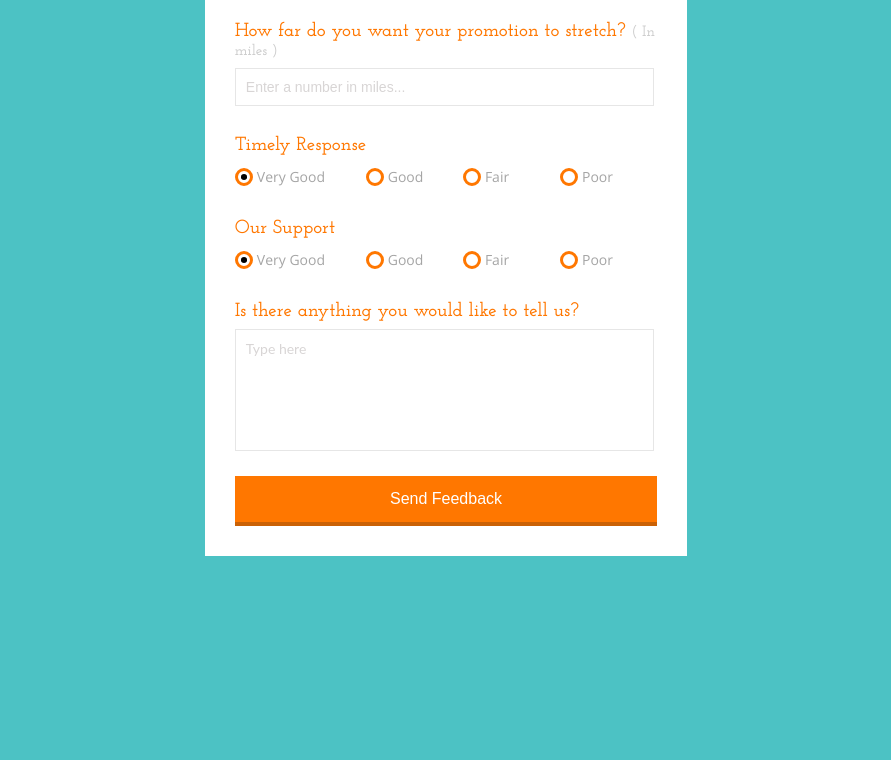
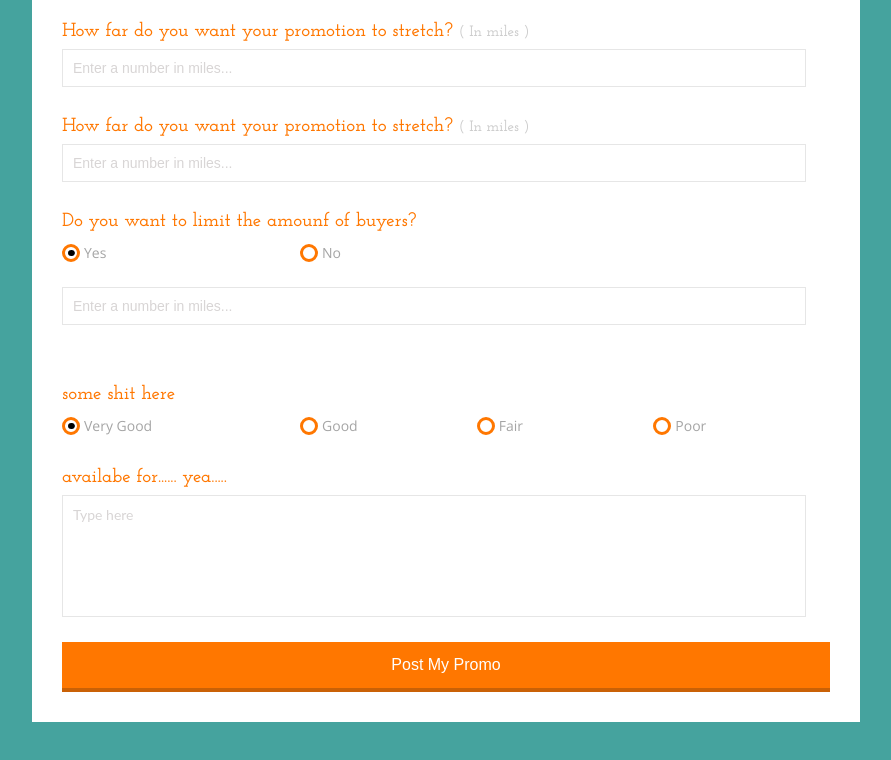
Before and after one commit to amose001/eMERGE_2016, a plain HTML site: page Snag/post1.html in a window 1280 px wide. Shown: the part 512-1272 px from the top of the page, without its empty margins (194-1085 px from the left). Before the commit the page ends 1163 px from the top, so only its background shows below. Drawn offline with nearby package versions, Linux system fonts and the light colour scheme; a web font is replaced by a local one.

Commit message:
this is for my lover leo. just in case he fucks up

```diff
--- a/Snag/css/stylepost1.css
+++ b/Snag/css/stylepost1.css
@@ -509,3 +509,11 @@ span.starRating {
 		padding: 12px 0 8px;
 	}
 }
+
+.main{
+	width: 60%;
+	}
+
+	body {
+		background-color: #45A39E ;
+		}
--- a/Snag/post1.html
+++ b/Snag/post1.html
@@ -29,20 +29,32 @@
         <h5>How far do you want your promotion to stretch?  <span>( In miles ) </span> </h5>
 				<input type="text" value="Enter a number in miles... " onfocus="this.value = '';" onblur="if (this.value == '') {this.value = 'Enter a number in miles';}" required="">
 
+        <h5>How far do you want your promotion to stretch?  <span>( In miles ) </span> </h5>
+				<input type="text" value="Enter a number in miles... " onfocus="this.value = '';" onblur="if (this.value == '') {this.value = 'Enter a number in miles';}" required="">
 
-        </form>
 
-		<h5>Timely Response</h5>
+
+
+
+		<h5>Do you want to limit the amounf of buyers?</h5>
 			<div class="radio-btns">
 					<div class="swit">
-						<div class="check_box_one"> <div class="radio1"> <label><input type="radio" name="radio1" checked=""><i></i>Very Good</label> </div></div>
-                        <div class="check_box"> <div class="radio1"> <label><input type="radio" name="radio1"><i></i>Good</label> </div></div>
-						<div class="check_box"> <div class="radio1"> <label><input type="radio" name="radio1"><i></i>Fair</label> </div></div>
-						<div class="check_box"> <div class="radio1"> <label><input type="radio" name="radio1"><i></i>Poor</label> </div></div>
+						<div class="check_box_one"> <div class="radio1"> <label><input type="radio" name="radio1" checked=""><i></i>Yes</label> </div></div>
+                        <div class="check_box"> <div class="radio1"> <label><input type="radio" name="radio1"><i></i>No</label> </div></div>
+
+
 						<div class="clear"></div>
+                      <!-- this appears when yes is fileld -->
+                        <br/>
+                        <input type="text" value="Enter a number in miles... " onfocus="this.value = '';" onblur="if (this.value == '') {this.value = 'Enter a number in miles';}" required="">
+
 					</div>
+
+
+
+
 			</div>
-		<h5>Our Support</h5>
+		<h5>some shit here</h5>
 			<div class="radio-btns">
 					<div class="swit">
 						<div class="check_box_one"> <div class="radio2"> <label><input type="radio" name="radio2" checked=""><i></i>Very Good</label> </div></div>
@@ -54,10 +66,11 @@
 			</div>
 
 
-		<form>
-			<h5>Is there anything you would like to tell us?</h5>
+
+
+			<h5>availabe for...... yea..... </h5>
 				<textarea onfocus="this.value = '';" onblur="if (this.value == '') {this.value = 'Type here';}" required>Type here</textarea>
-				<input type="submit" value="Send Feedback">
+				<input type="submit" value="Post my Promo">
 		</form>
 	</div>
 
```
